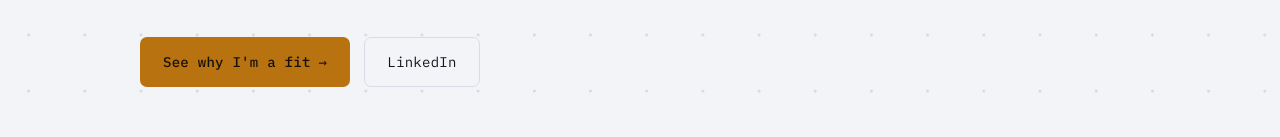
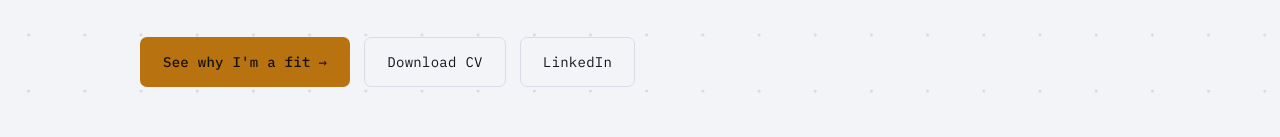
Before and after one commit to josegalindo-it/PL-CRM-rollout, a plain HTML site: page index.html in a window 1280 px wide. Shown: the part 753-890 px from the top of the page. Drawn offline with Linux system fonts and the light colour scheme.

Commit message:
Second commit, includes CV

```diff
--- a/index.html
+++ b/index.html
@@ -307,6 +307,7 @@
       <p class="subtitle">A proposal for the Senior Project Manager / CIO delivery lead role: vendor governance and integrated programme discipline across a multi-country, multi-vendor Veeva/Salesforce rollout for a life-sciences commercial organization.</p>
       <div class="hero-actions">
 <a class="btn btn-primary" href="#motivacion">See why I&#x27;m a fit <span aria-hidden="true">→</span></a>
+<a class="btn btn-ghost" href="assets/cv-pl-crm-rollout.pdf" target="_blank" rel="noopener">Download CV</a>
 <a class="btn btn-ghost" href="https://www.linkedin.com/in/josegalindo/" target="_blank" rel="noopener">LinkedIn</a>
 </div>
     </div>
```
Also changed, not shown: 6 other files.
